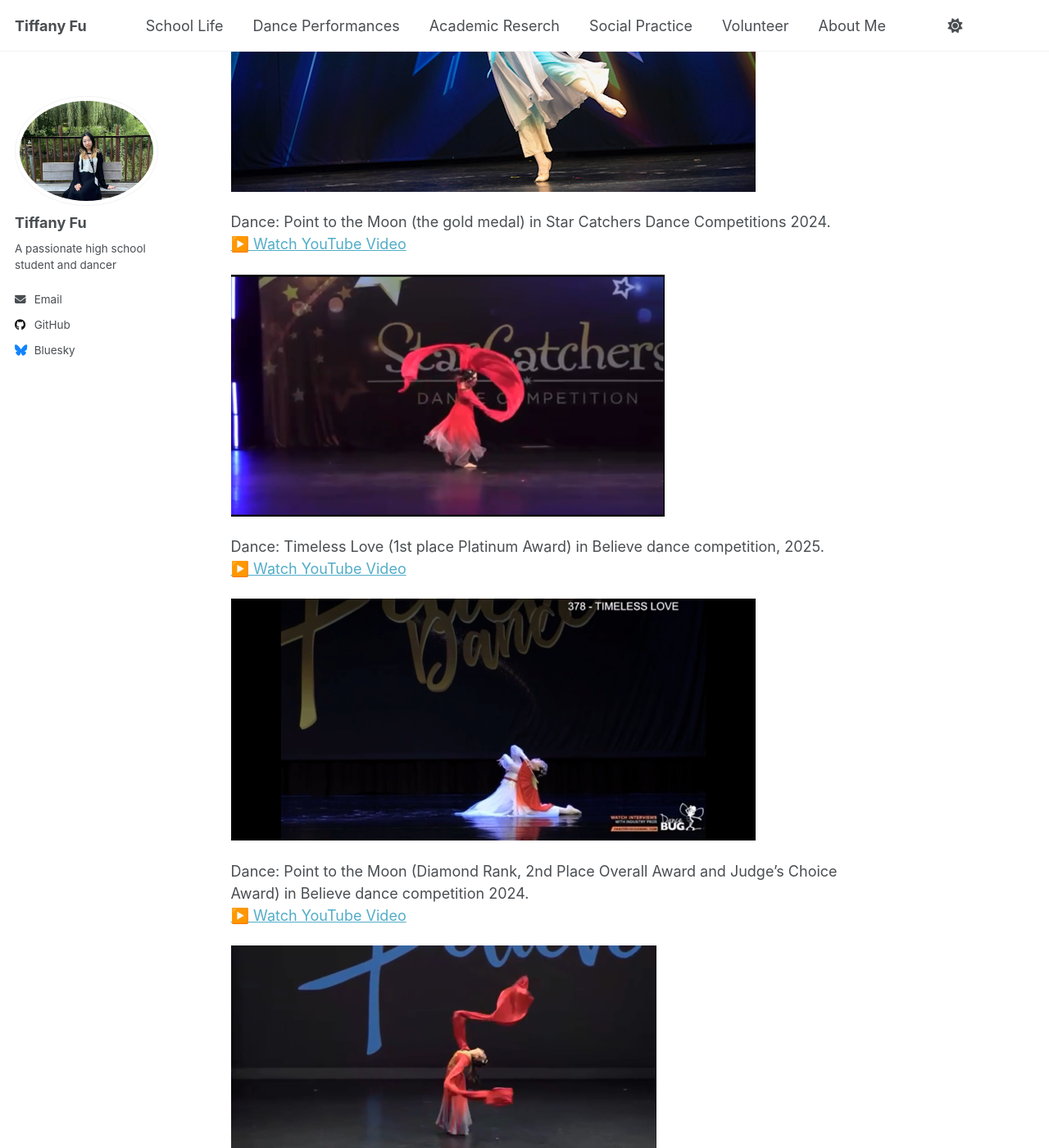
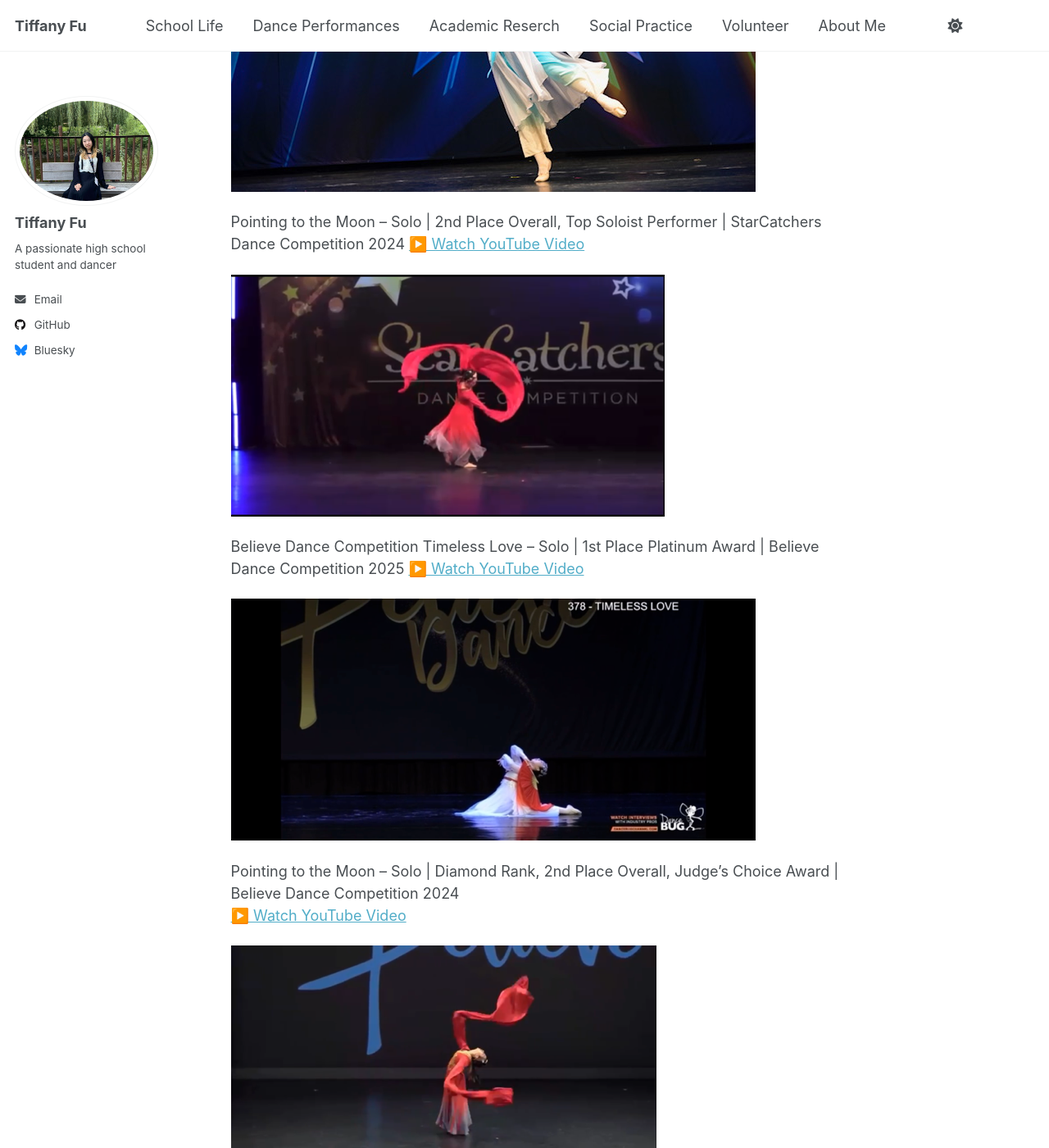
Before and after one commit to TiffanyJTFu/TiffanyFu, a Jekyll site: the page built from _talks/DanceCompetitions1.md, in a window 1280 px wide and 1400 px high, scrolled down 465 px. Shown: the whole window at 82% size. Built offline with Jekyll 4.4.1, drawn with Linux system fonts in a browser that asks for light colours; a script that is not in the unit is left out; some of the changed text lies outside the part shown.

Commit message:
Update DanceCompetitions1.md

```diff
--- a/_talks/DanceCompetitions1.md
+++ b/_talks/DanceCompetitions1.md
@@ -1,29 +1,31 @@
 ---
-title: "Believe Competitions Night"
+title: "Stage Performance"
 collection: talks
-type: "Believe dance competitions"
+type: "Stage Performance"
 permalink: /talks/DanceCompetitions1
 venue:
 date:  2024, 2025
 location: "Toronto, Canada"
 ---
 
-Dance: Timeless Love (the gold medal) in Star Catchers Dance Competitions 2025.
+StarCatchers Dance Competition
+Timeless Love – Solo | 1st Place Platinum Award | StarCatchers Dance Competition 2025
 <a href="https://youtu.be/isbpR2lO6R4" target="_blank" rel="noopener">▶️ Watch YouTube Video</a>
 
 ![Dance10](https://tiffanyjtfu.github.io/TiffanyFu/images/dancetimelessloveb1.JPG)
 
-Dance: Point to the Moon (the gold medal) in Star Catchers Dance Competitions 2024.
+Pointing to the Moon – Solo | 2nd Place Overall, Top Soloist Performer | StarCatchers Dance Competition 2024
 <a href="https://youtu.be/isbpR2lO6R4" target="_blank" rel="noopener">▶️ Watch YouTube Video</a>
 
 ![Dance10](https://tiffanyjtfu.github.io/TiffanyFu/images/dancepointingtothemoons.PNG)
 
-Dance: Timeless Love (1st place Platinum Award) in Believe dance competition, 2025.
+Believe Dance Competition
+Timeless Love – Solo | 1st Place Platinum Award | Believe Dance Competition 2025
 <a href="https://youtu.be/isbpR2lO6R4" target="_blank" rel="noopener">▶️ Watch YouTube Video</a>
 
 ![Dance10](https://tiffanyjtfu.github.io/TiffanyFu/images/dancetimelesslovewb.PNG)
 
-Dance: Point to the Moon (Diamond Rank, 2nd Place Overall Award and Judge’s Choice Award) in Believe dance competition 2024.
+Pointing to the Moon – Solo | Diamond Rank, 2nd Place Overall, Judge's Choice Award | Believe Dance Competition 2024
 <a href="https://youtu.be/isbpR2lO6R4" target="_blank" rel="noopener">▶️ Watch YouTube Video</a>
 
 ![Dance10](https://tiffanyjtfu.github.io/TiffanyFu/images/dancepointingtothemoonb.PNG)
```
